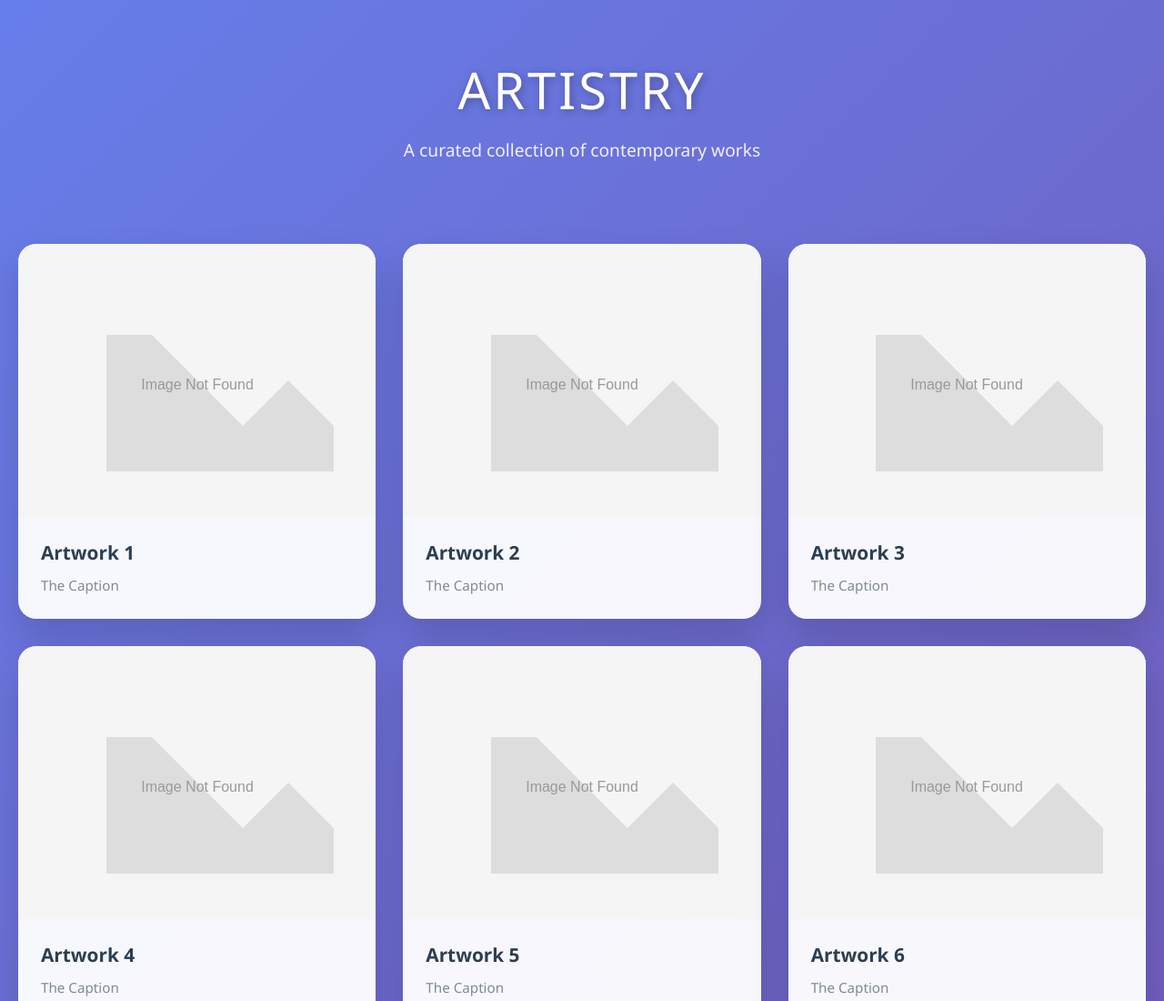
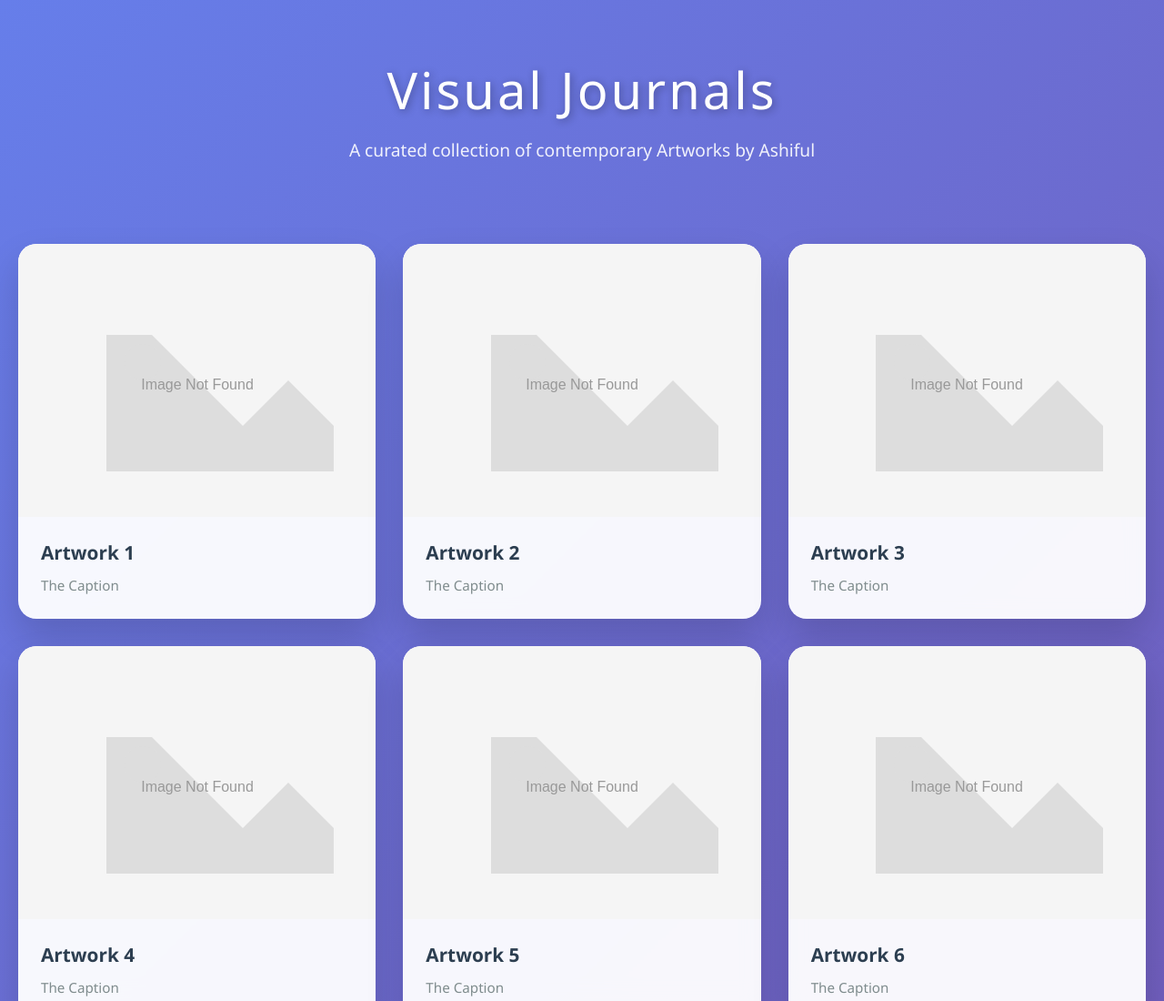
Before and after one commit to SKAshiful/VisualJournals, a plain HTML site: page index.html in a window 1280 px wide. Shown: the top 1100 px of the page at 91% size. Drawn offline with Linux system fonts and the light colour scheme.

Commit message:
Update and rename code (32).html to index.html

```diff
--- a/code (32).html
+++ b/index.html
@@ -3,7 +3,7 @@
 <head>
     <meta charset="UTF-8">
     <meta name="viewport" content="width=device-width, initial-scale=1.0">
-    <title>Artistry - Modern Gallery</title>
+    <title>Visual Journals by Ashiful</title>
     <style>
         * {
             margin: 0;
@@ -341,8 +341,8 @@
 <body>
     <div class="container">
         <header>
-            <h1>ARTISTRY</h1>
-            <p class="subtitle">A curated collection of contemporary works</p>
+            <h1>Visual Journals</h1>
+            <p class="subtitle">A curated collection of contemporary Artworks by Ashiful</p>
         </header>
 
         <div class="gallery" id="gallery">
```
